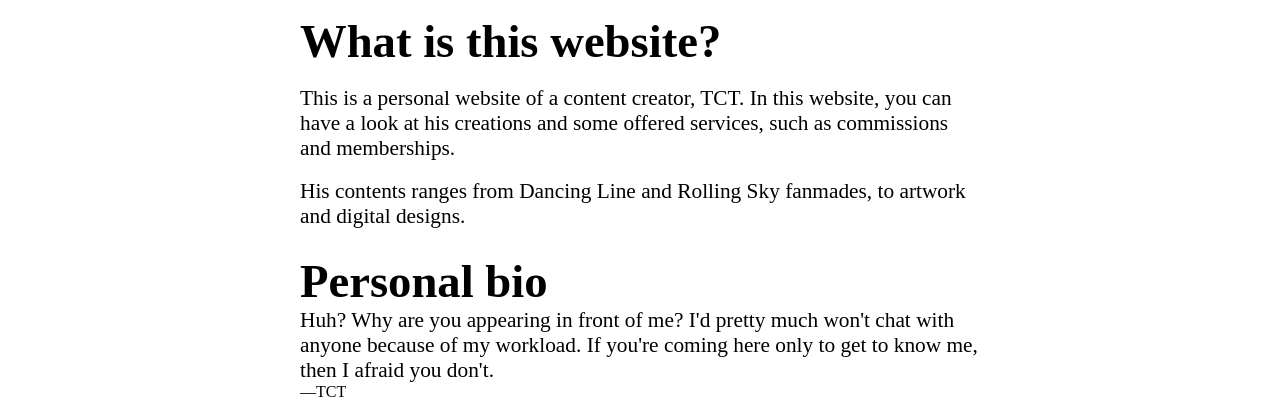
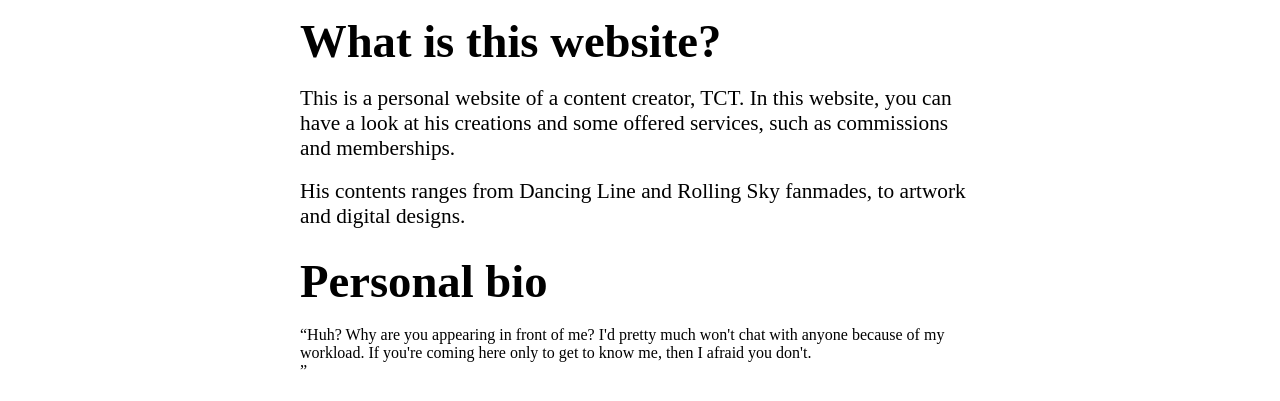
Before and after one commit to TCT-CheetahWolf/personal, a plain HTML site: page index.html in a window 1280 px wide. Shown: the part 822-1223 px from the top of the page. After the commit the page ends 1202 px from the top, so only its background shows below. Drawn offline with Linux system fonts and the light colour scheme; a web font is replaced by a local one.

Commit message:
Update index.html

```diff
--- a/index.html
+++ b/index.html
@@ -192,10 +192,11 @@
  <br><p>His contents ranges from Dancing Line and Rolling Sky fanmades, to artwork and digital designs.
  <br><br>
  <h1>Personal bio</h1>
- <figure>
-       <p>Huh? Why are you appearing in front of me? I'd pretty much won't chat with anyone because of my workload. If you're coming here only to get to know me, then I afraid you don't.</p>
-    <figcaption>—TCT</figcaption>
-</figure>
+ <br>
+
+<blockquote>
+<q>Huh? Why are you appearing in front of me? I'd pretty much won't chat with anyone because of my workload. If you're coming here only to get to know me, then I afraid you don't.</p>
+</blockquote>
  </div>
 </body>
 
```
